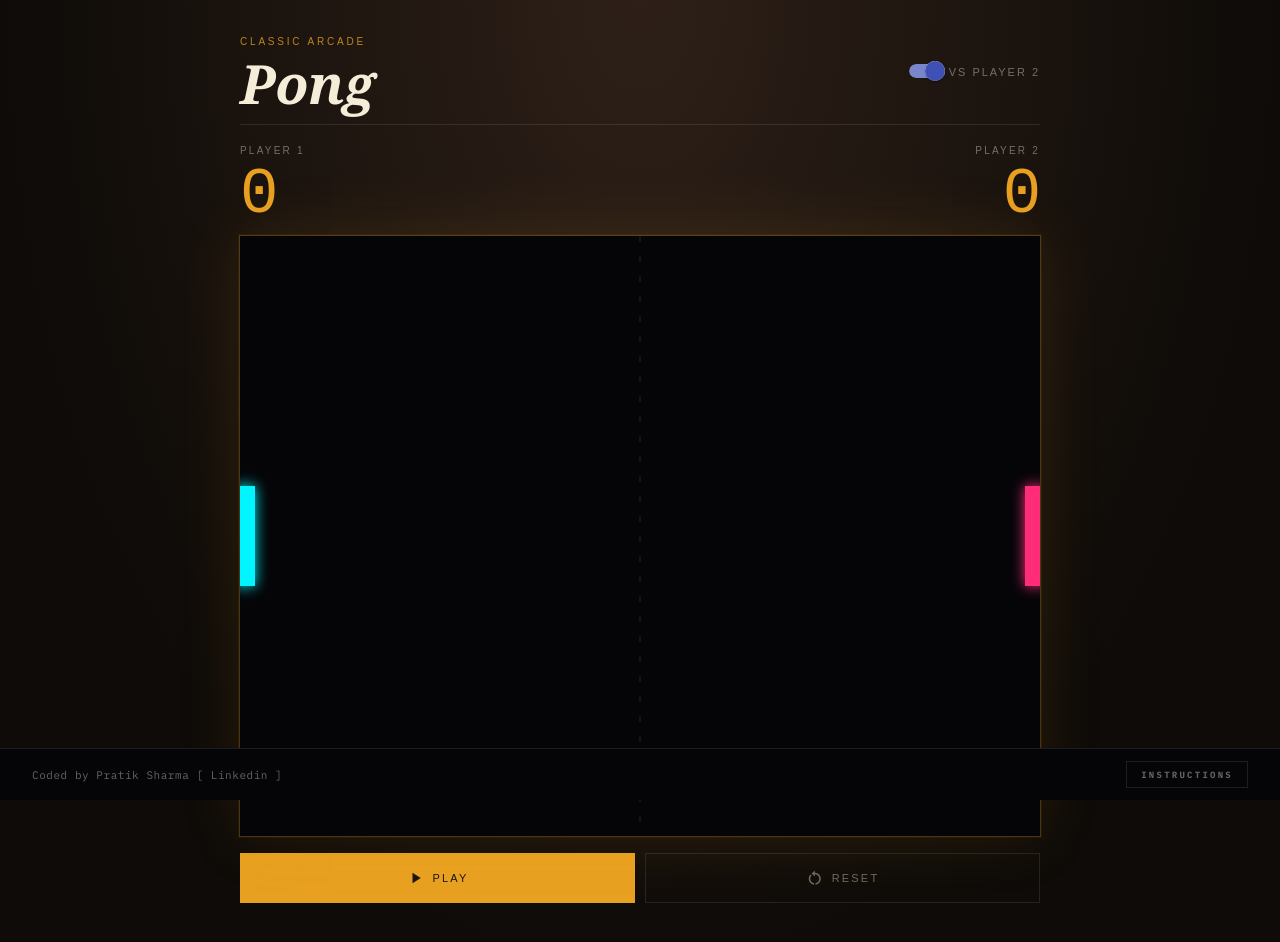
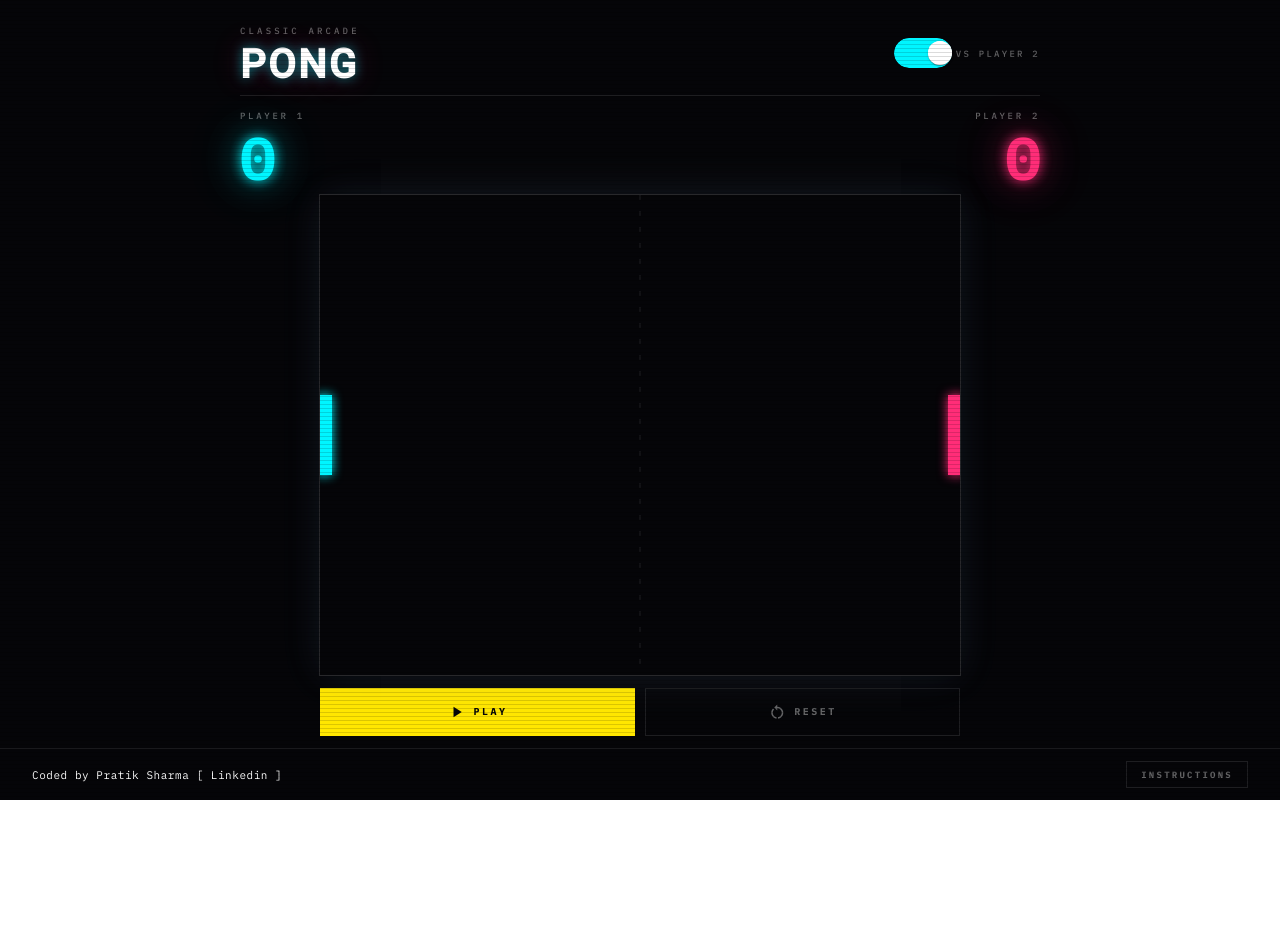
Before and after one commit to topratiksharma/arkanoid, an Angular app: page /#/game in a window 1280 px wide. Shown: the top 942 px of the page. After the commit the page ends 800 px from the top, so only its background shows below. Built offline with nearby package versions, Linux system fonts and the light colour scheme.

Commit message:
Text color and scroll fix

```diff
--- a/src/app/game/game.component.scss
+++ b/src/app/game/game.component.scss
@@ -1,25 +1,40 @@
-$bg: #1a1410;
-$surface: #231c15;
-$amber: #e8a020;
-$amber-glow: rgba(232, 160, 32, 0.12);
-$text: #f5edd8;
-$text-muted: rgba(245, 237, 216, 0.42);
-$border: rgba(245, 237, 216, 0.1);
-$border-amber: rgba(232, 160, 32, 0.28);
-$font-display: 'Cormorant Garamond', Georgia, serif;
-$font-mono: 'DM Mono', monospace;
-$font-ui: 'Outfit', sans-serif;
+$bg: #050508;
+$cyan: #00f5ff;
+$pink: #ff2d78;
+$yellow: #ffe600;
+$white: #ffffff;
+$muted: rgba(255, 255, 255, 0.38);
+$border: rgba(255, 255, 255, 0.1);
+$font: 'IBM Plex Mono', monospace;
 
 .arkanoid {
-  min-height: 100%;
+  position: relative;
+  height: 100dvh;
+  overflow: hidden;
+  box-sizing: border-box;
   display: flex;
   flex-direction: column;
   align-items: center;
   justify-content: center;
-  padding: 32px 24px 72px;
+  padding: 16px 24px 60px;
   background-color: $bg;
-  background-image: radial-gradient(ellipse at 50% 0%, #2e2018 0%, #0e0b08 70%);
-  font-family: $font-ui;
+  font-family: $font;
+
+  // scanline overlay
+  &::before {
+    content: '';
+    position: fixed;
+    inset: 0;
+    background: repeating-linear-gradient(
+      0deg,
+      transparent,
+      transparent 3px,
+      rgba(0, 0, 0, 0.14) 3px,
+      rgba(0, 0, 0, 0.14) 4px
+    );
+    pointer-events: none;
+    z-index: 999;
+  }
 
   &__header {
     display: flex;
@@ -27,8 +42,8 @@ $font-ui: 'Outfit', sans-serif;
     justify-content: space-between;
     width: 100%;
     max-width: 800px;
-    padding-bottom: 14px;
-    margin-bottom: 16px;
+    padding-bottom: 10px;
+    margin-bottom: 10px;
     border-bottom: 1px solid $border;
   }
 
@@ -38,46 +53,39 @@ $font-ui: 'Outfit', sans-serif;
   }
 
   &__eyebrow {
-    font-family: $font-ui;
-    font-size: 10px;
+    font-size: 9px;
     font-weight: 500;
-    letter-spacing: 0.28em;
+    letter-spacing: 0.35em;
     text-transform: uppercase;
-    color: $amber;
+    color: $muted;
     margin-bottom: 4px;
-    opacity: 0.8;
   }
 
   &__title {
-    font-family: $font-display;
-    font-style: italic;
-    font-size: 54px;
+    font-size: 40px;
     font-weight: 700;
-    color: $text;
+    color: $white;
     line-height: 1;
-    letter-spacing: -0.01em;
+    letter-spacing: 0.06em;
+    text-transform: uppercase;
     margin: 0;
     padding: 0;
+    text-shadow:
+      0 0 12px rgba(0, 245, 255, 0.5),
+      0 0 30px rgba(255, 45, 120, 0.3);
   }
 
   &__toggle-mode {
     margin-bottom: 0;
-
-    // override Material toggle colors for dark bg
-    --mdc-switch-selected-track-color: #{$amber};
-    --mdc-switch-selected-handle-color: #{$bg};
-    --mdc-switch-selected-hover-track-color: #{$amber};
-    --mdc-switch-selected-pressed-track-color: #{$amber};
-    --mdc-switch-selected-focus-track-color: #{$amber};
   }
 
   &__toggle-label {
-    font-family: $font-ui;
-    font-size: 11px;
-    font-weight: 400;
-    letter-spacing: 0.18em;
+    font-family: $font;
+    font-size: 9px;
+    font-weight: 500;
+    letter-spacing: 0.25em;
     text-transform: uppercase;
-    color: $text-muted;
+    color: $muted;
   }
 
   &__scoreboard {
@@ -86,7 +94,7 @@ $font-ui: 'Outfit', sans-serif;
     align-items: flex-end;
     width: 100%;
     max-width: 800px;
-    margin-bottom: 8px;
+    margin-bottom: 6px;
   }
 
   &__player-score {
@@ -99,32 +107,50 @@ $font-ui: 'Outfit', sans-serif;
   }
 
   &__player-name {
-    font-family: $font-ui;
-    font-size: 10px;
+    font-size: 9px;
     font-weight: 500;
-    letter-spacing: 0.22em;
+    letter-spacing: 0.3em;
     text-transform: uppercase;
-    color: $text-muted;
+    color: $muted;
     margin-bottom: 2px;
   }
 
   &__score-value {
-    font-family: $font-mono;
-    font-size: 64px;
-    font-weight: 500;
-    color: $amber;
+    font-size: 60px;
+    font-weight: 700;
     line-height: 1;
     letter-spacing: -0.02em;
   }
 
+  // Player 1 score (left) — cyan
+  &__player-score:not(&__player-score--right) &__score-value {
+    color: $cyan;
+    text-shadow:
+      0 0 12px rgba(0, 245, 255, 0.95),
+      0 0 35px rgba(0, 245, 255, 0.55),
+      0 0 70px rgba(0, 245, 255, 0.2);
+  }
+
+  // Player 2 / AI score (right) — pink
+  &__player-score--right &__score-value {
+    color: $pink;
+    text-shadow:
+      0 0 12px rgba(255, 45, 120, 0.95),
+      0 0 35px rgba(255, 45, 120, 0.55),
+      0 0 70px rgba(255, 45, 120, 0.2);
+  }
+
   &__game-container {
     position: relative;
+    // Responsive: fills viewport height, preserves 4:3 aspect, max 800px wide
     width: 100%;
-    max-width: 800px;
-    height: 600px;
+    max-width: min(800px, calc((100dvh - 320px) * 4 / 3));
+    aspect-ratio: 4 / 3;
     overflow: hidden;
-    border: 1px solid $border-amber;
-    box-shadow: 0 0 60px $amber-glow, 0 0 0 1px rgba(232, 160, 32, 0.06);
+    border: 1px solid rgba(255, 255, 255, 0.14);
+    box-shadow:
+      0 0 40px rgba(0, 245, 255, 0.08),
+      0 0 40px rgba(255, 45, 120, 0.06);
   }
 
   &__game {
@@ -139,8 +165,8 @@ $font-ui: 'Outfit', sans-serif;
   &__controls {
     display: flex;
     width: 100%;
-    max-width: 800px;
-    margin-top: 16px;
+    max-width: min(800px, calc((100dvh - 320px) * 4 / 3));
+    margin-top: 12px;
     gap: 10px;
   }
 
@@ -149,41 +175,39 @@ $font-ui: 'Outfit', sans-serif;
     display: flex;
     align-items: center;
     justify-content: center;
-    padding: 15px 32px;
-    font-family: $font-ui;
-    font-size: 11px;
-    font-weight: 500;
-    letter-spacing: 0.2em;
+    padding: 14px 32px;
+    font-family: $font;
+    font-size: 10px;
+    font-weight: 700;
+    letter-spacing: 0.25em;
     text-transform: uppercase;
     cursor: pointer;
     border-radius: 0;
-    transition: background-color 0.2s ease, color 0.2s ease, border-color 0.2s ease, box-shadow 0.2s ease;
+    transition: box-shadow 0.15s ease, opacity 0.15s ease, background-color 0.15s ease;
 
     &--primary {
-      background-color: $amber;
+      background-color: $yellow;
       color: $bg;
-      border: 1px solid $amber;
+      border: 1px solid $yellow;
 
       &:hover:not(:disabled) {
-        background-color: #f0aa28;
-        border-color: #f0aa28;
-        box-shadow: 0 0 20px rgba(232, 160, 32, 0.35);
+        box-shadow: 0 0 22px rgba(255, 230, 0, 0.55), 0 0 50px rgba(255, 230, 0, 0.2);
       }
 
       &:disabled {
-        opacity: 0.25;
+        opacity: 0.2;
         pointer-events: none;
       }
     }
 
     &--secondary {
       background-color: transparent;
-      color: $text-muted;
+      color: $muted;
       border: 1px solid $border;
 
       &:hover:not(:disabled) {
-        border-color: $border-amber;
-        color: $text;
+        color: $white;
+        border-color: rgba(255, 255, 255, 0.3);
       }
     }
   }
--- a/src/app/shared/footer/footer.component.scss
+++ b/src/app/shared/footer/footer.component.scss
@@ -20,12 +20,12 @@ $font: 'IBM Plex Mono', monospace;
 
   &__attribution {
     font-size: 11px;
-    color: $muted;
+    color: #ffffff;
     letter-spacing: 0.05em;
   }
 
   a {
-    color: $muted;
+    color: #ffffff;
     text-decoration: none;
     transition: color 0.15s ease, text-shadow 0.15s ease;
 
--- a/src/styles.scss
+++ b/src/styles.scss
@@ -12,3 +12,61 @@ body {
 body {
   margin: 0;
 }
+
+// ─── Slide toggle overrides ──────────────────────────────────────────────────
+// Angular Material 20 reads --mat-slide-toggle-* variables (not --mdc-switch-*)
+// Must be set on the mat-slide-toggle host element to cascade inward.
+
+.arkanoid__toggle-mode {
+  // Track: bigger pill
+  --mat-slide-toggle-track-width: 58px;
+  --mat-slide-toggle-track-height: 30px;
+  --mat-slide-toggle-track-shape: 15px;
+
+  // Handle: larger circle
+  --mat-slide-toggle-handle-width: 24px;
+  --mat-slide-toggle-handle-height: 24px;
+  --mat-slide-toggle-handle-shape: 50%;
+  --mat-slide-toggle-selected-handle-size: 24px;
+  --mat-slide-toggle-unselected-handle-size: 20px;
+
+  // ON — cyan track, white handle
+  --mat-slide-toggle-selected-track-color: #00f5ff;
+  --mat-slide-toggle-selected-focus-track-color: #00f5ff;
+  --mat-slide-toggle-selected-hover-track-color: #00f5ff;
+  --mat-slide-toggle-selected-pressed-track-color: #00f5ff;
+  --mat-slide-toggle-selected-handle-color: #ffffff;
+  --mat-slide-toggle-selected-focus-handle-color: #ffffff;
+  --mat-slide-toggle-selected-hover-handle-color: #ffffff;
+  --mat-slide-toggle-selected-pressed-handle-color: #ffffff;
+
+  // OFF — dark translucent track, dim white handle
+  --mat-slide-toggle-unselected-track-color: rgba(255, 255, 255, 0.13);
+  --mat-slide-toggle-unselected-focus-track-color: rgba(255, 255, 255, 0.18);
+  --mat-slide-toggle-unselected-hover-track-color: rgba(255, 255, 255, 0.18);
+  --mat-slide-toggle-unselected-pressed-track-color: rgba(255, 255, 255, 0.18);
+  --mat-slide-toggle-unselected-handle-color: rgba(255, 255, 255, 0.55);
+  --mat-slide-toggle-unselected-focus-handle-color: rgba(255, 255, 255, 0.75);
+  --mat-slide-toggle-unselected-hover-handle-color: rgba(255, 255, 255, 0.75);
+  --mat-slide-toggle-unselected-pressed-handle-color: rgba(255, 255, 255, 0.75);
+
+  // Hide icon (belt-and-suspenders alongside hideIcon attribute)
+  --mat-slide-toggle-selected-icon-size: 0;
+  --mat-slide-toggle-unselected-icon-size: 0;
+}
+
+.arkanoid__toggle-mode .mdc-switch__icons {
+  display: none !important;
+}
+
+// ─── Dialog overrides ────────────────────────────────────────────────────────
+// Remove Material's default white background and rounded corners from dialog
+// so the modal-container__box styles show through cleanly.
+.mat-mdc-dialog-container {
+  --mdc-dialog-container-color: transparent;
+  --mdc-dialog-container-shape: 0px;
+}
+
+.mat-mdc-dialog-container .mdc-dialog__surface {
+  box-shadow: none !important;
+}
```
